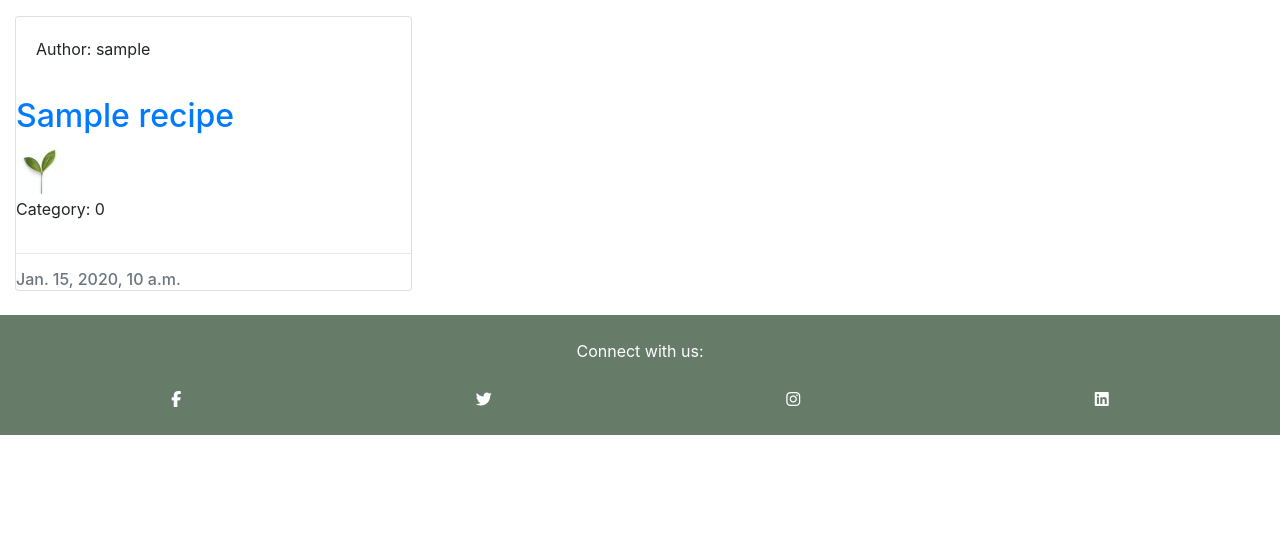
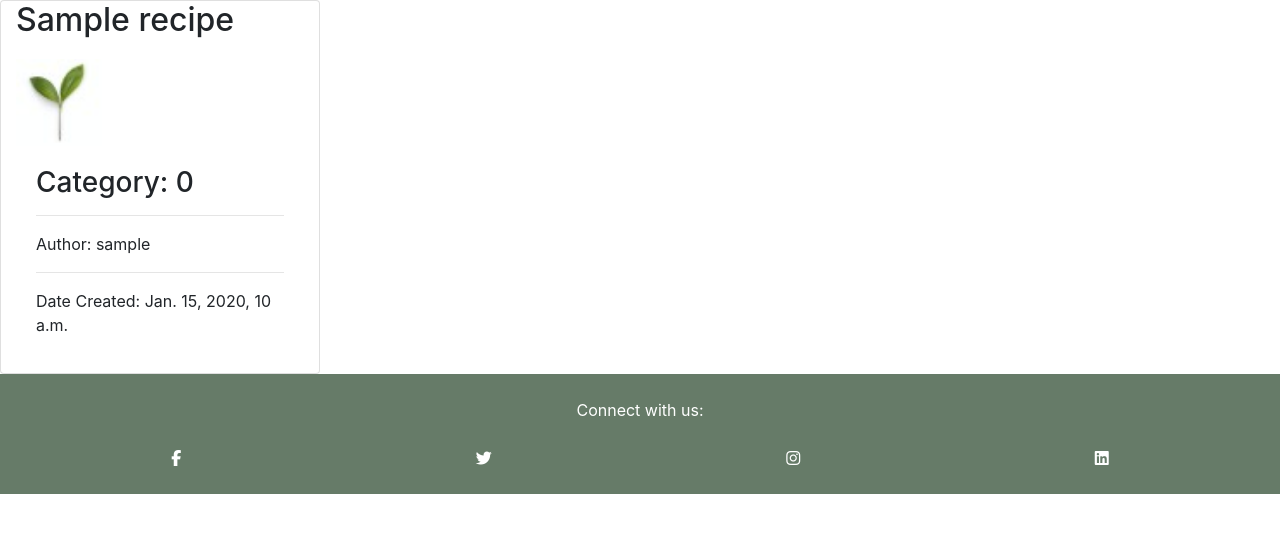
Before and after one commit to Gkicks/sprout, a Django app: page / in a window 1280 px wide. Shown: the part 128-661 px from the top of the page. Run offline with Django 4.2, Linux system fonts and the light colour scheme; tables that the repository leaves empty hold one stand-in row (values such as "Sample post"); some libraries are stand-ins or nearby versions.

Commit message:
add for statement to add recipe to index.html

```diff
--- a/blog/models.py
+++ b/blog/models.py
@@ -16,7 +16,7 @@ class Recipe(models.Model):
     featured_image = CloudinaryField('image', default='placeholder')
     category = models.IntegerField(choices=CATEGORY, default=2)
     content = models.TextField(blank=True)
-    ingregdients = models.TextField(blank=False)
+    ingredients = models.TextField(blank=False)
     method = models.TextField(blank=False)
     servings = models.IntegerField(blank=False)
     created_on = models.DateTimeField(auto_now_add=True)
--- a/blog/templates/blog/index.html
+++ b/blog/templates/blog/index.html
@@ -1,55 +1,26 @@
 {% extends "base.html" %} {% load static %} {% block content %}
 <!-- index.html content starts here -->
 <div class="container-fluid">
-    <div class="row">
-        <!-- Blog Entries Column -->
-        <div class="col-12 mt-3 left">
-            <div class="row">
-                {% for recipe in recipe_list %}
-                <div class="col-md-4">
-                    <div class="card mb-4">
-                        <div class="card-body">
-                            <div>
-                                <p class="author">Author: {{ recipe.author }}</p>
-                            </div>
-                        </div>
-                            <a href="#" class="post-link">
-                                <h2 class="card-title">{{ recipe.recipe_name }}</h2>
-                            </a>
-                            <div>
-                                <img src="{% static 'images/sprout-favicon.jpg' %}"
-                                    alt="placeholder image">
-                            </div>
-                            <div>
-                                <p class="category">Category: {{ recipe.category }}</p>
-                            </div>
-                            <hr />
-                            <p class="card-text text-muted h6">{{ recipe.created_on}}</p>
-                        </div>
-                    </div>
-                </div>
-                {% if forloop.counter|divisibleby:4 %}
-            </div>
-            <div class="row">{% endif %} {% endfor %}</div>
-        </div>
+  <div class="row">
+    {% for recipe in recipe_list %}
+    <div class="col-12 col-md-4 col-lg-3 card">
+      <div class="card-title">
+        <h2>{{ recipe.recipe_name }}</h2>
+      </div>
+      <img
+        src="{% static 'images/sprout-favicon.jpg' %}"
+        width="30%"
+        alt="placeholder image"
+      />
+      <div class="card-body">
+        <h3>Category: {{ recipe.category }}</h3>
+        <hr />
+        <p>Author: {{ recipe.author }}</p>
+        <hr />
+        <p class="muted">Date Created: {{ recipe.created_on }}</p>
+      </div>
     </div>
-    {% if is_paginated %}
-    <nav aria-label="Page navigation">
-        <ul class="pagination justify-content-center">
-            {% if page_obj.has_previous %}
-            <li>
-                <a href="?page={{ page_obj.previous_page_number }}" class="page-link">&laquo; PREV</a>
-            </li>
-            {% endif %} {% if page_obj.has_next %}
-            <li>
-                <a href="?page={{ page_obj.next_page_number }}" class="page-link">
-                    NEXT &raquo;</a>
-            </li>
-            {% endif %}
-        </ul>
-    </nav>
-    {% endif %}
+    {% endfor %}
+  </div>
 </div>
-
-
 {% endblock %}
```
Also changed, not shown: blog/migrations/0002_rename_ingregdients_recipe_ingredients.py (added).
